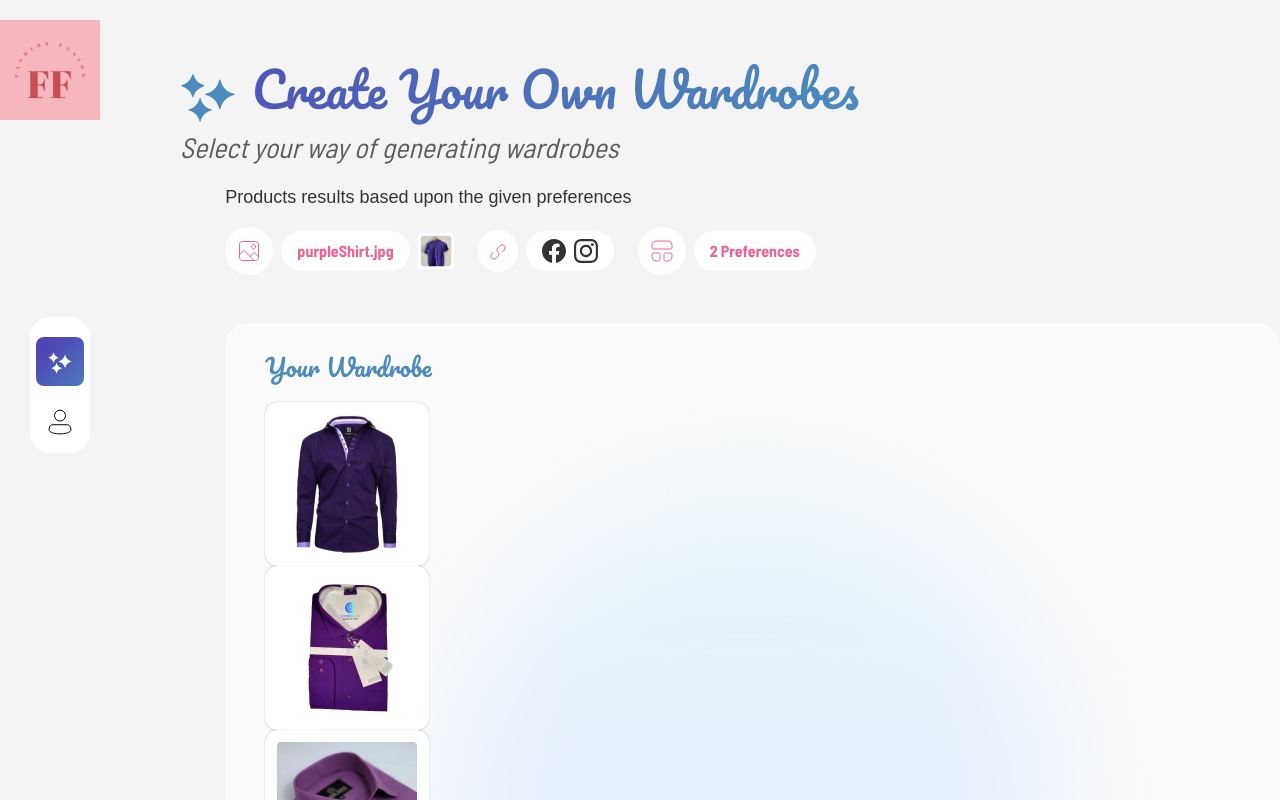
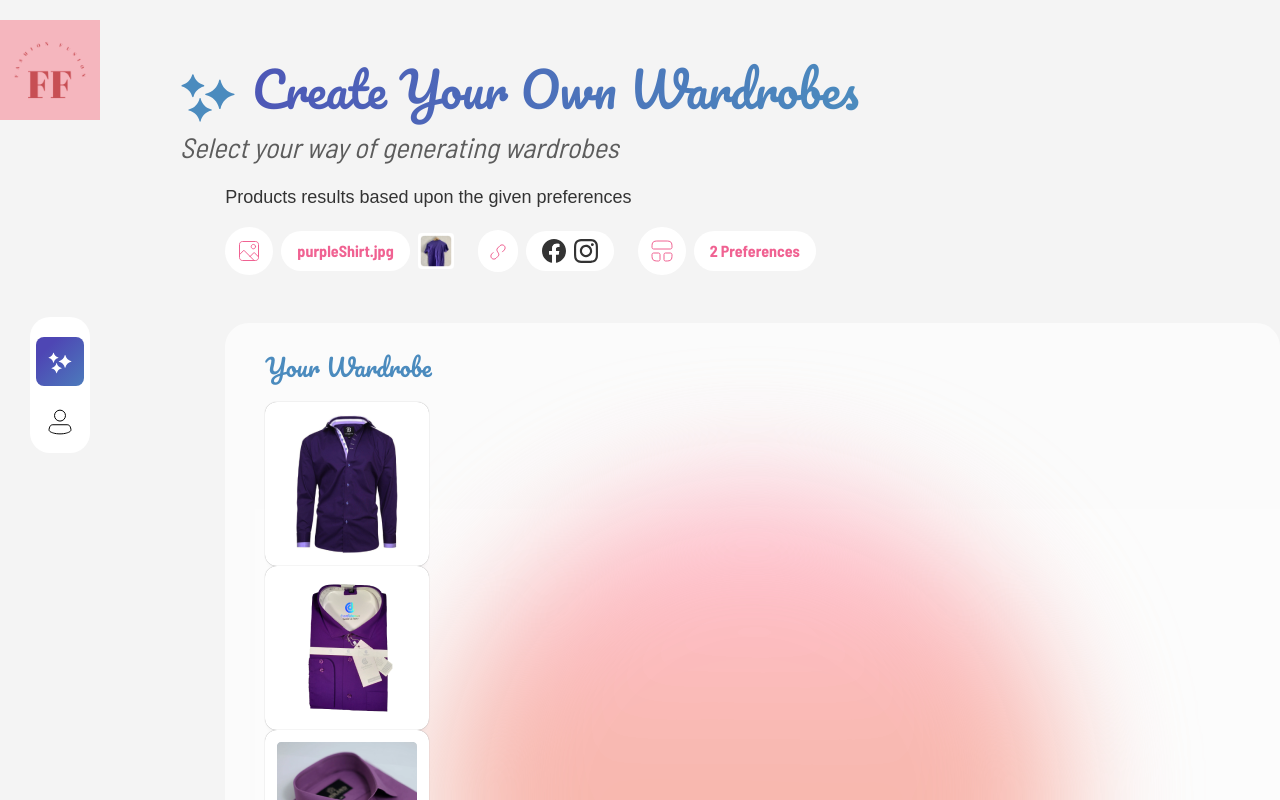
Before and after one commit to HIRATOQEER/FashionFusion, a React (Create React App) app: page / in a window 1280 px wide. Shown: the top 800 px of the page. Built offline with nearby package versions, Linux system fonts and the light colour scheme; a web font is replaced by a local one.

Commit message:
gentrated result page 90% completed

```diff
--- a/src/components/guestGenratedResult.js/GuestGenratedResult.js
+++ b/src/components/guestGenratedResult.js/GuestGenratedResult.js
@@ -237,9 +237,42 @@ const GuestGenratedResult = () => {
             You can save this wardrobe as it is or you can regenerate for some
             new results
           </p>
-          <Button className="regenrete">
+
+          {/* <Button className="regenrete">
             <img src="/images/refresh-Icon.svg" alt="icon" /> Regenerate
-          </Button>
+          </Button> */}
+
+          <Dropdown className="viewReslt">
+            <Dropdown.Toggle id="dropdown-basic" className="regenrete">
+              <img src="/images/refresh-Icon.svg" alt="icon" /> Regenerate
+            </Dropdown.Toggle>
+
+            <Dropdown.Menu>
+              <div className="d-flex justify-content-between align-items-center px-3 pt-2">
+                <p className="rmvPrdct">Regenerate</p>
+                <Button
+                  className="btnCloseDrp"
+                  onClick={handleRemoveButtonClick}
+                >
+                  <img src="/images/close-Icon.svg" alt="icon" />
+                </Button>
+              </div>
+              <hr />
+              <div className="p-3">
+                <p className="tellResn">Tell us the reason (Optional)</p>
+
+                <textarea
+                  className="addTxtCmnt mb-3 w-full d-block"
+                  name=""
+                  id=""
+                  cols="30"
+                  rows="1"
+                  placeholder="Comment"
+                ></textarea>
+                <Button className="btnPrfSubmit">Submit</Button>
+              </div>
+            </Dropdown.Menu>
+          </Dropdown>
         </div>
       </div>
       <Button className="btnPrimary mx-auto mt-5 mb-3">
--- a/src/style.css
+++ b/src/style.css
@@ -888,11 +888,36 @@ button.addPerafrence:hover {
   border: 1px solid var(--text-100, #333);
 }
 .genratedResult {
+  position: relative;
+  /* Other styles for your container if needed */
+}
+
+.genratedResult::before {
+  content: "";
+  position: absolute;
+  top: 0;
+  right: 0;
+  bottom: 0;
+  left: 0;
   background-image: url(../public/images/genrate-result-bg.svg);
   background-position: center;
   background-repeat: no-repeat;
   background-size: 100% 100%;
+  animation: rotateAndChangeColor 14s linear infinite;
 }
+
+@keyframes rotateAndChangeColor {
+  0% {
+    filter: hue-rotate(0deg);
+  }
+  50% {
+    filter: hue-rotate(180deg);
+  }
+  100% {
+    filter: hue-rotate(360deg);
+  }
+}
+
 .BasedUponPrfrnc p.discptn {
   color: var(--text-100, #333);
   font-family: "Andika", sans-serif;
```
